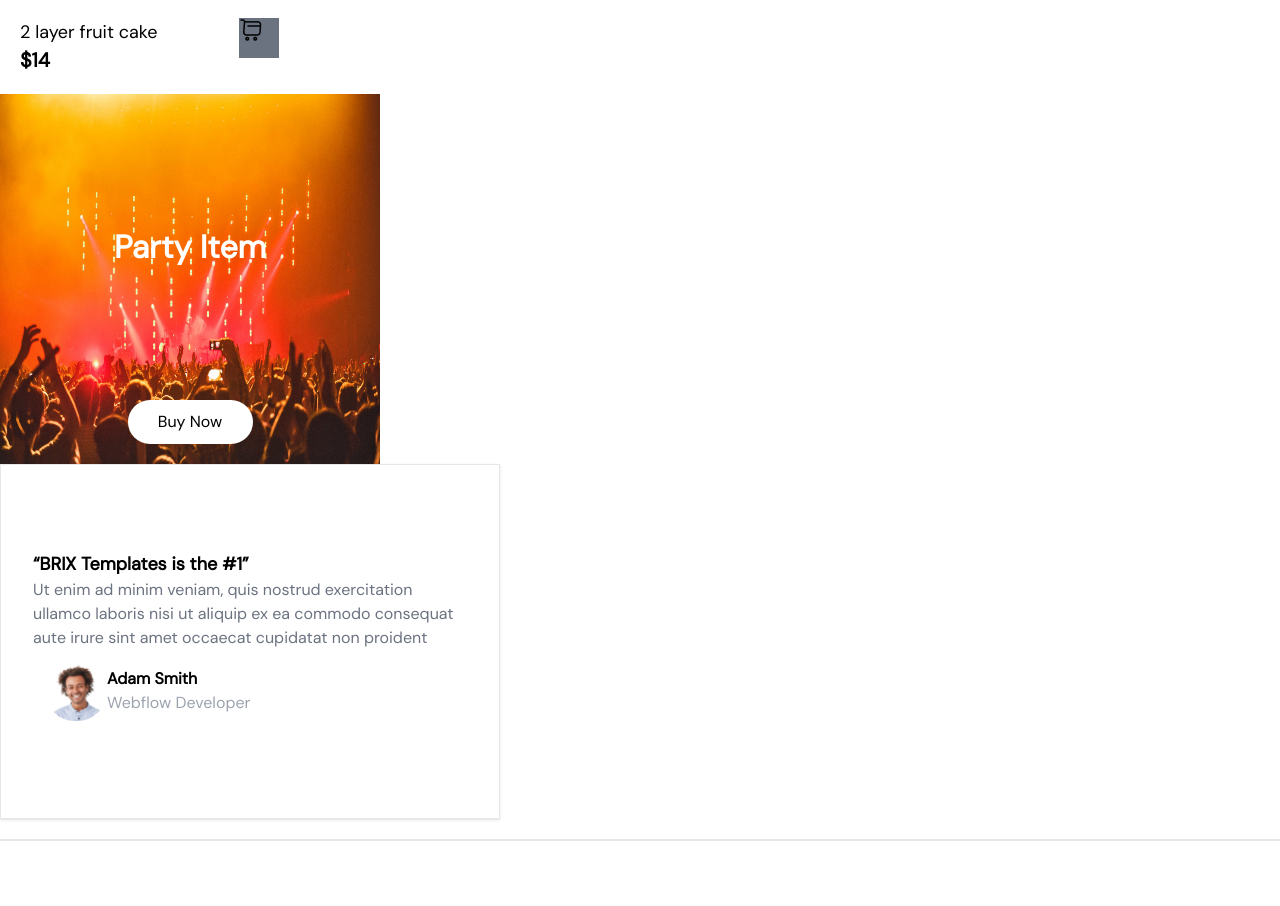
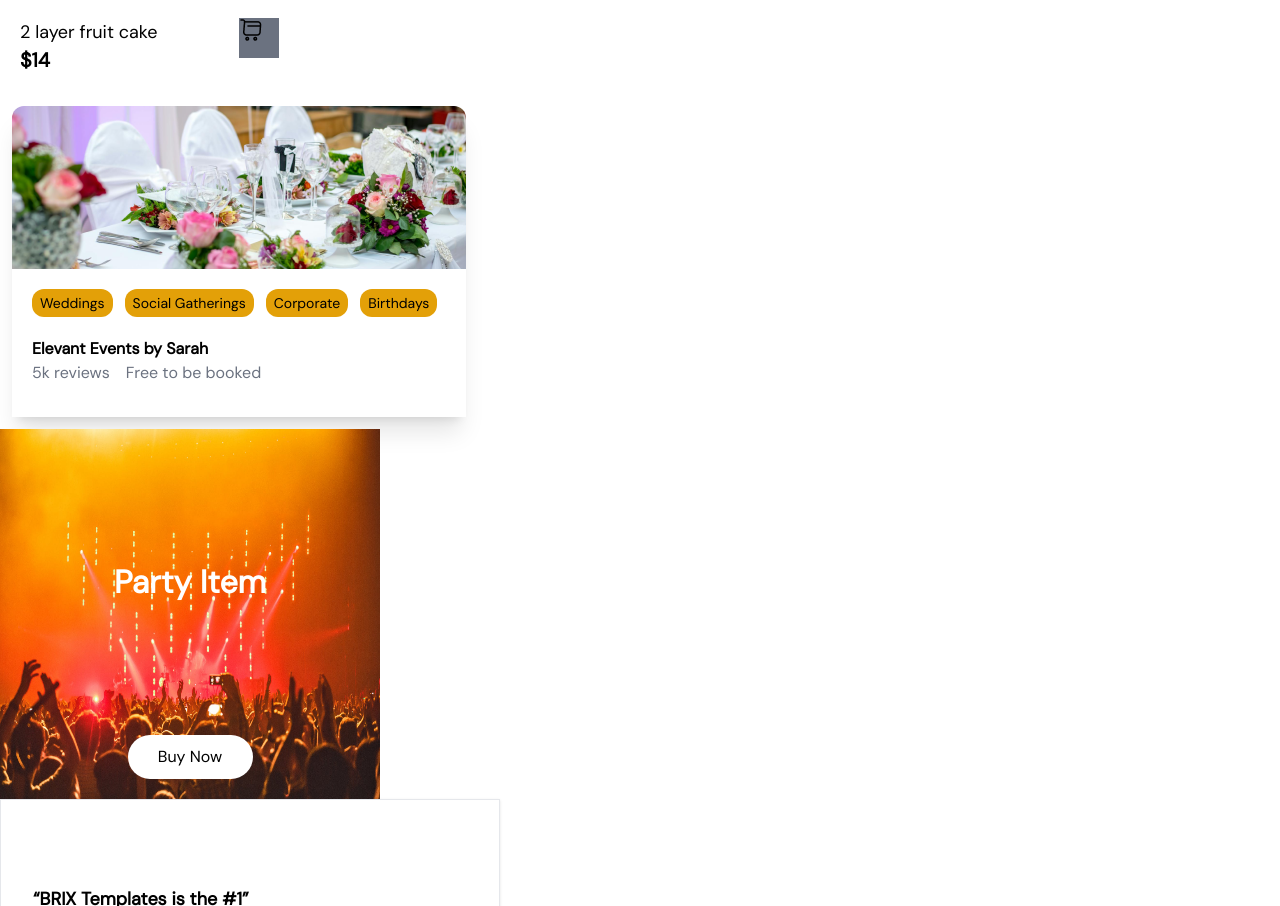
Before and after one commit to PaateeNg/paatee, a Next.js app: page / in a window 1280 px wide. Shown: the part 924-1830 px from the top of the page. Built offline with nearby package versions, Linux system fonts and the light colour scheme.

Commit message:
plannerCard done

```diff
--- a/src/app/page.tsx
+++ b/src/app/page.tsx
@@ -4,6 +4,7 @@ import NavBar from "@/components/NavBar/DesktopNavBar";
 import HomeMain from "@/components/HomeMain";
 import Testimonials from "@/components/Testimonials/Testimonials";
 import ProductCard from "@/components/ProductCard/ProductCard";
+import PlannerCard from "@/components/PlannerCard/PlannerCard";
 
 export default function Home() {
   return (
@@ -11,6 +12,7 @@ export default function Home() {
       <NavBar />
       <HomePage />
       <ProductCard/>
+      <PlannerCard/>
       <HomeMain/>
       <Testimonials/>
       <Footer />
--- /dev/null
+++ b/src/components/PlannerCard/PlannerCard.tsx
@@ -0,0 +1,34 @@
+import React from 'react'
+import planner1 from '../../../public/assets/img/planner1.png'
+import Image from 'next/image'
+
+const PlannerCard = () => {
+  return (
+    <>
+        <div className=' w-[454px] m-3 shadow-xl rounded-t-xl overflow-hidden'>
+            <Image src={planner1} height={163} width={454} alt="" />
+            <div className='p-5'>
+                <div>
+                    <ul className='flex gap-3 text-sm'>
+                        <li className='bg-yellow-400 rounded-xl p-1 px-2'>Weddings</li>
+                        <li className='bg-yellow-400 rounded-xl p-1 px-2'>Social Gatherings</li>
+                        <li className='bg-yellow-400 rounded-xl p-1 px-2'>Corporate</li>
+                        <li className='bg-yellow-400 rounded-xl p-1 px-2'>Birthdays</li>
+                    </ul>
+                </div>
+                <div className='mt-5 mb-3'>
+                    <div>
+                        <span className='font-bold '>Elevant Events by Sarah</span>
+                        <div className='text-gray-500'>
+                            <span>5k reviews</span>
+                            <span className='ml-4'>Free to be booked</span>
+                        </div>
+                    </div>
+                </div>
+            </div>
+        </div>
+    </>
+  )
+}
+
+export default PlannerCard
```
Also changed, not shown: public/assets/img/planner1.png (added).
